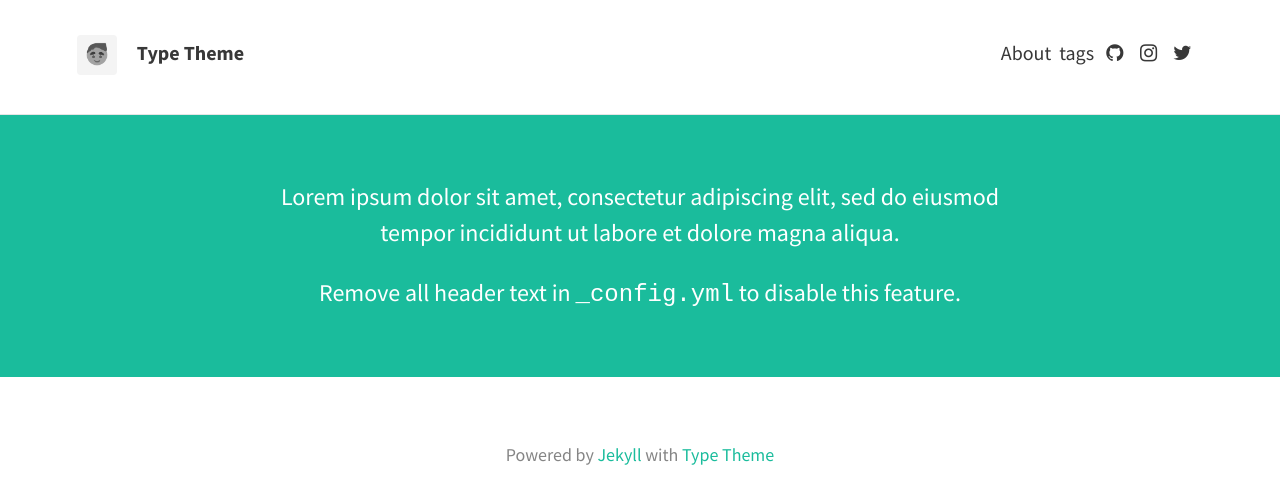
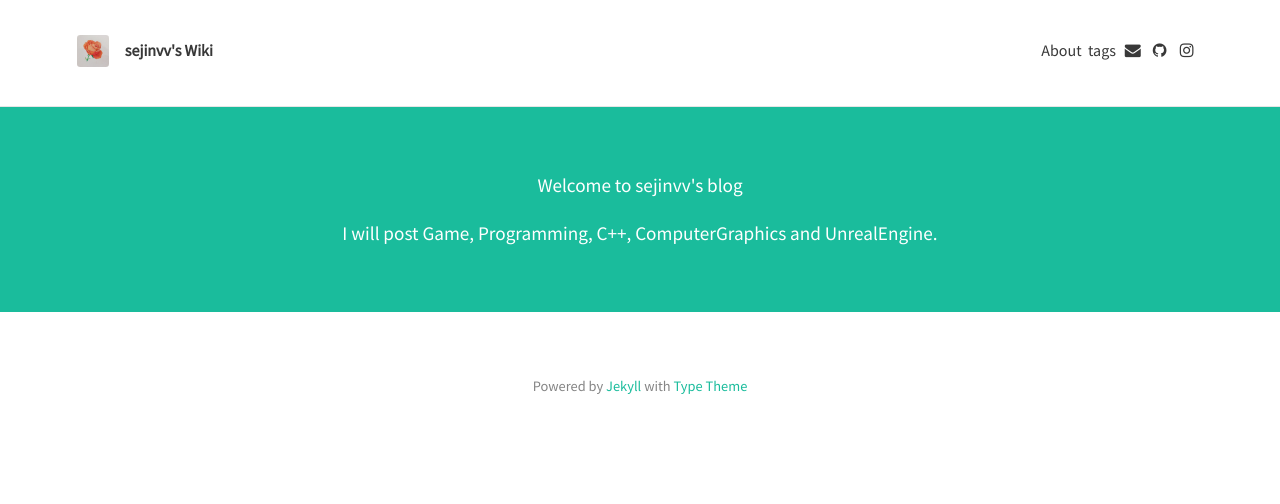
Before and after one commit to sejinvv/sejinvv.github.io, a Jekyll site: the page built from index.md, in a window 1280 px wide. Shown: the top 504 px of the page. Built offline with Jekyll 4.4.1, drawn with Linux system fonts in a browser that asks for light colours; nearby versions of some CDN libraries; the list of posts is cut into pages by our own code.

Commit message:
Jekyll Blog VertexProcessing posting save 1

```diff
--- a/_config.yml
+++ b/_config.yml
@@ -5,24 +5,24 @@ url: "https://sejinvv.github.io"
 # THEME-SPECIFIC CONFIGURATION
 theme_settings:
   # Meta
-  title: Type Theme
-  avatar: assets/img/avatar.png
+  title: sejinvv's Wiki
+  avatar: assets/img/Flow.png
   favicon: assets/favicon.ico
   gravatar: # Email MD5 hash
   description: "A website with blog posts and pages" # used by search engines
 
   # Header and footer text
   header_text: >
-     <p>Lorem ipsum dolor sit amet, consectetur adipiscing elit, sed do eiusmod tempor incididunt ut labore et dolore magna aliqua.</p>
+     <p>Welcome to sejinvv's blog</p>
 
-     <p>Remove all header text in <code>_config.yml</code> to disable this feature.</p>
+     <p>I will post Game, Programming, C++, ComputerGraphics and UnrealEngine.</p>
   header_text_feature_image:
   footer_text: >
    Powered by <a href="https://jekyllrb.com/">Jekyll</a> with <a href="https://github.com/rohanchandra/type-theme">Type Theme</a>
 
   # Icons
   rss: false
-  email_address: # Full email address, e.g. "sam@example.com"
+  email_address: sksl_93@naver.com # Full email address, e.g. "sam@example.com"
   behance:
   bitbucket:
   dribbble:
@@ -39,7 +39,7 @@ theme_settings:
   stack_exchange:  # Full URL
   steam:
   tumblr:
-  twitter: "twitter"
+  twitter:
   wordpress:
   youtube:
 
@@ -52,7 +52,7 @@ theme_settings:
   # Localization strings
   str_follow_on: "Follow on"
   str_rss_follow: "Follow RSS feed"
-  str_email: "Email"
+  str_email: "sksl_93@naver.com"
   str_next_post: "Next post"
   str_previous_post: "Previous post"
   str_next_page: "Next"
@@ -63,7 +63,7 @@ theme_settings:
 
   # Colours, typography and padding
   # Open the "_sass > base" folder, and open "_variables.scss"
-  google_fonts: "Source+Sans+Pro:400,700,700italic,400italic"
+  google_fonts: "Source+Sans+Pro:400,400,400italic,400italic"
 
   # Post navigation
   post_navigation: false
--- a/_sass/base/_variables.scss
+++ b/_sass/base/_variables.scss
@@ -1,7 +1,7 @@
 // Typography
 $font-family-main: 'Source Sans Pro', Helvetica, Arial, sans-serif;
 $font-family-headings: 'Source Sans Pro', Helvetica, Arial, sans-serif;
-$font-size: 1.25em;
+$font-size: 1.00em;
 
 // Padding
 $padding-large: 20%;
```
Also changed, not shown: _posts/2014-11-30-sample-post.md (deleted, +0 -22 lines), _posts/2018-05-06-3D-Game-Graphics-2.md (added, +90 -0 lines), _posts/2018-05-06-Tips.md (added, +9 -0 lines), about.md (+2 -4 lines), assets/img/Flow.png (added).
